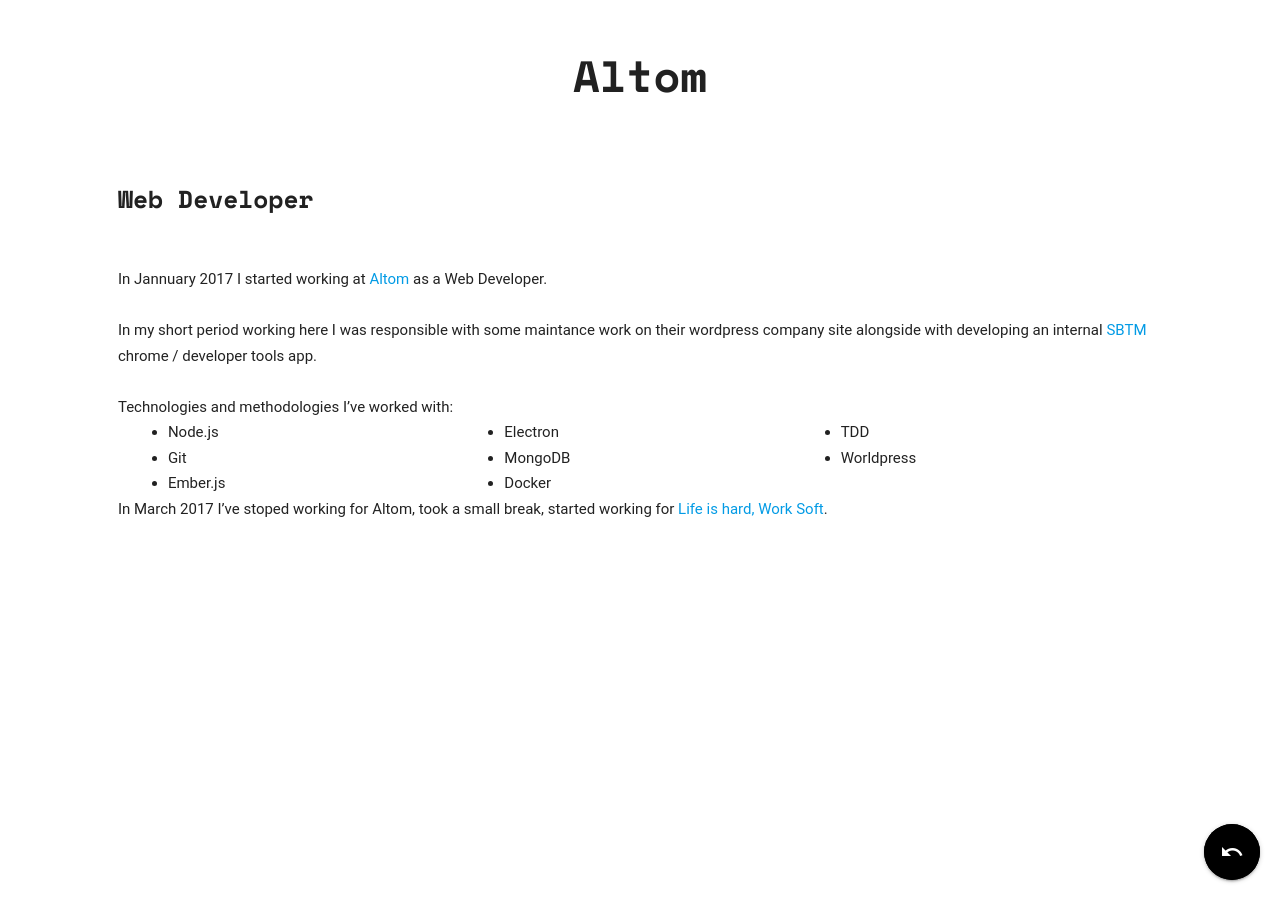
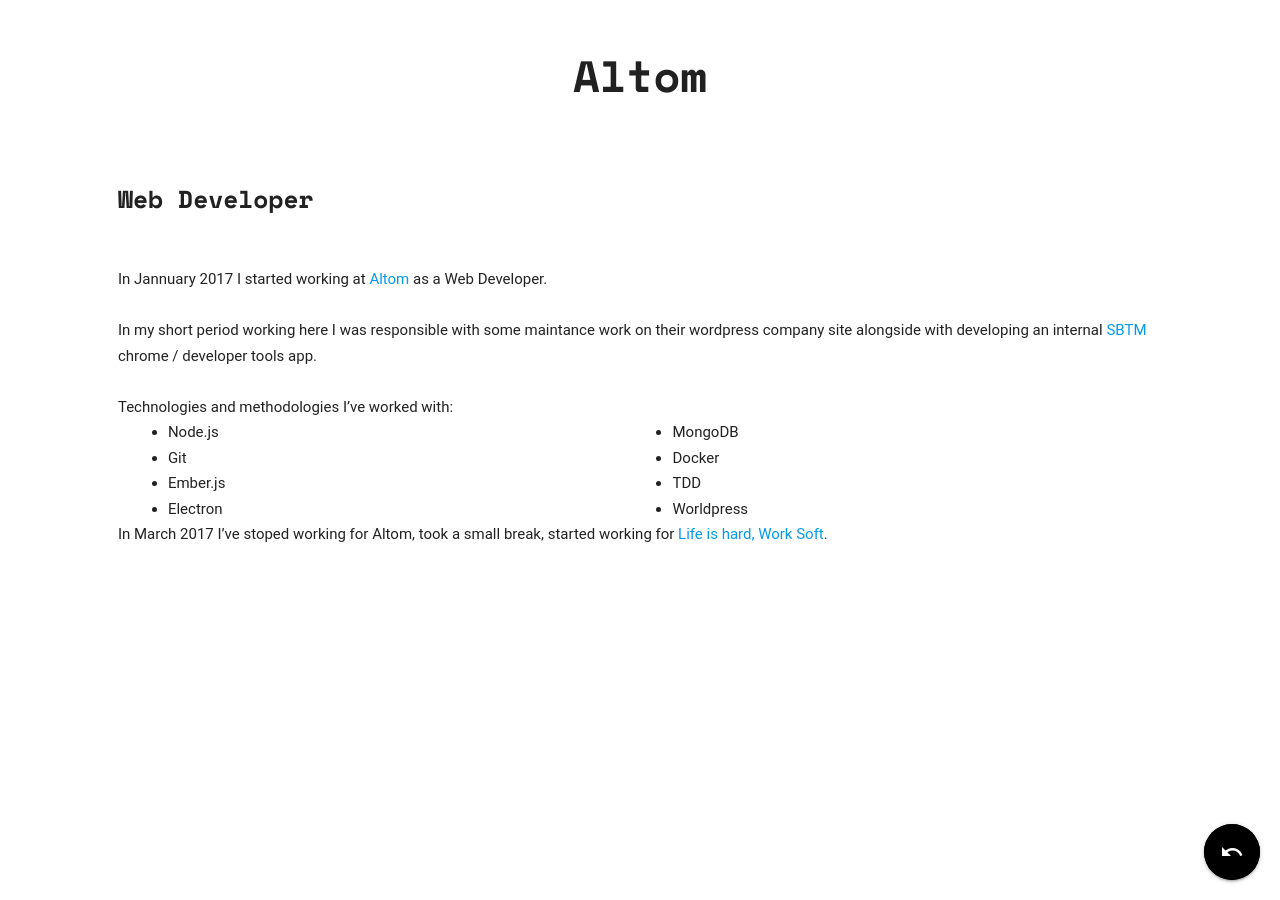
Before and after one commit to suciusergiu94/blog, a Jekyll site: the page built from _posts/work-experience/2017-01-10-job-altom.markdown, in a window 1280 px wide. Built offline with Jekyll 4.4.1, drawn with Linux system fonts in a browser that asks for light colours.

Commit message:
fixed mobile responsiveness on list columns

```diff
--- a/assets/css/components/_global.scss
+++ b/assets/css/components/_global.scss
@@ -28,7 +28,7 @@
 ul {
   -webkit-column-count: 3;
   -moz-column-count: 3;
-  column-count: 3;
+  column-count: 2;
   margin-left: 50px;
   &:not(.browser-default) {
     padding-left: 0;
```
